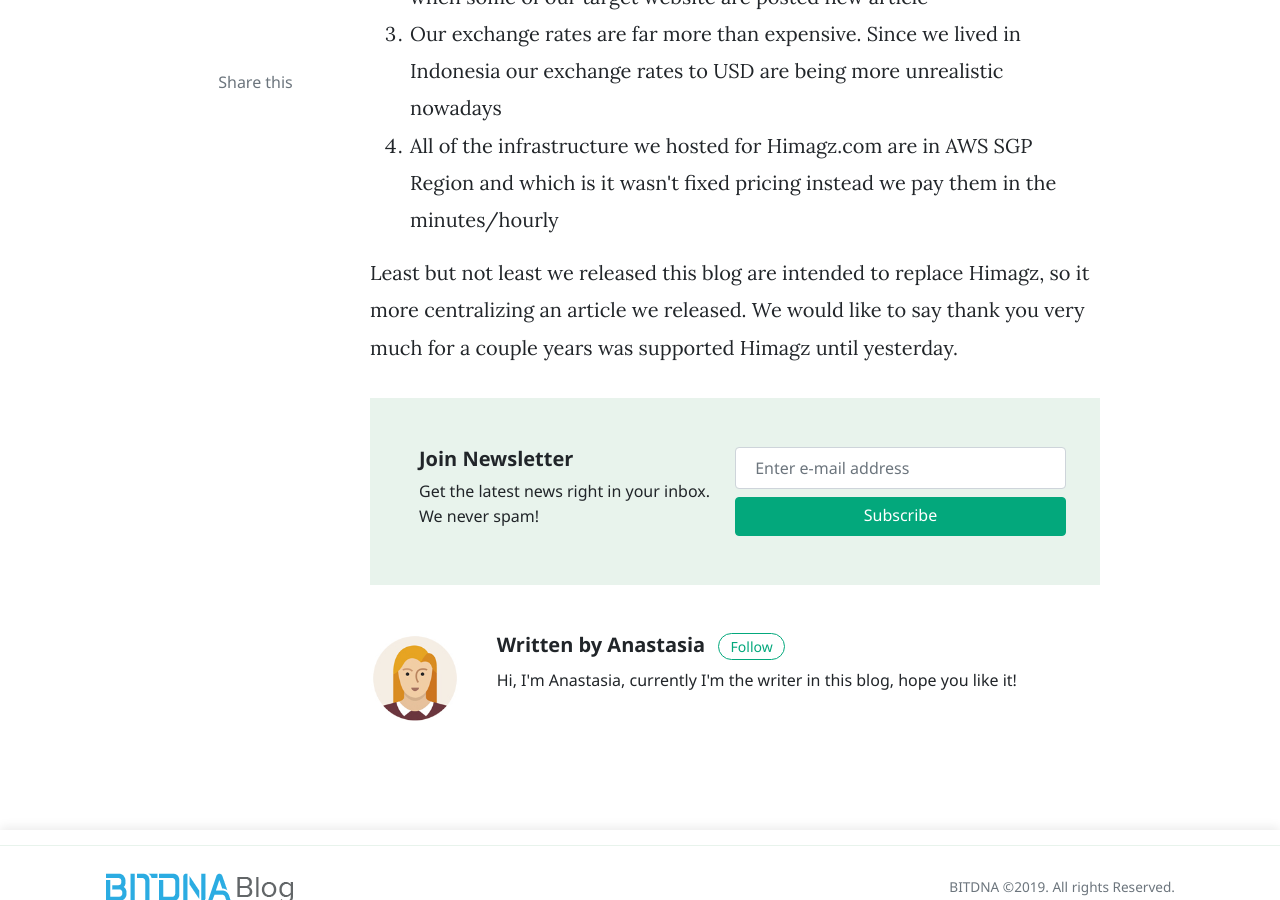
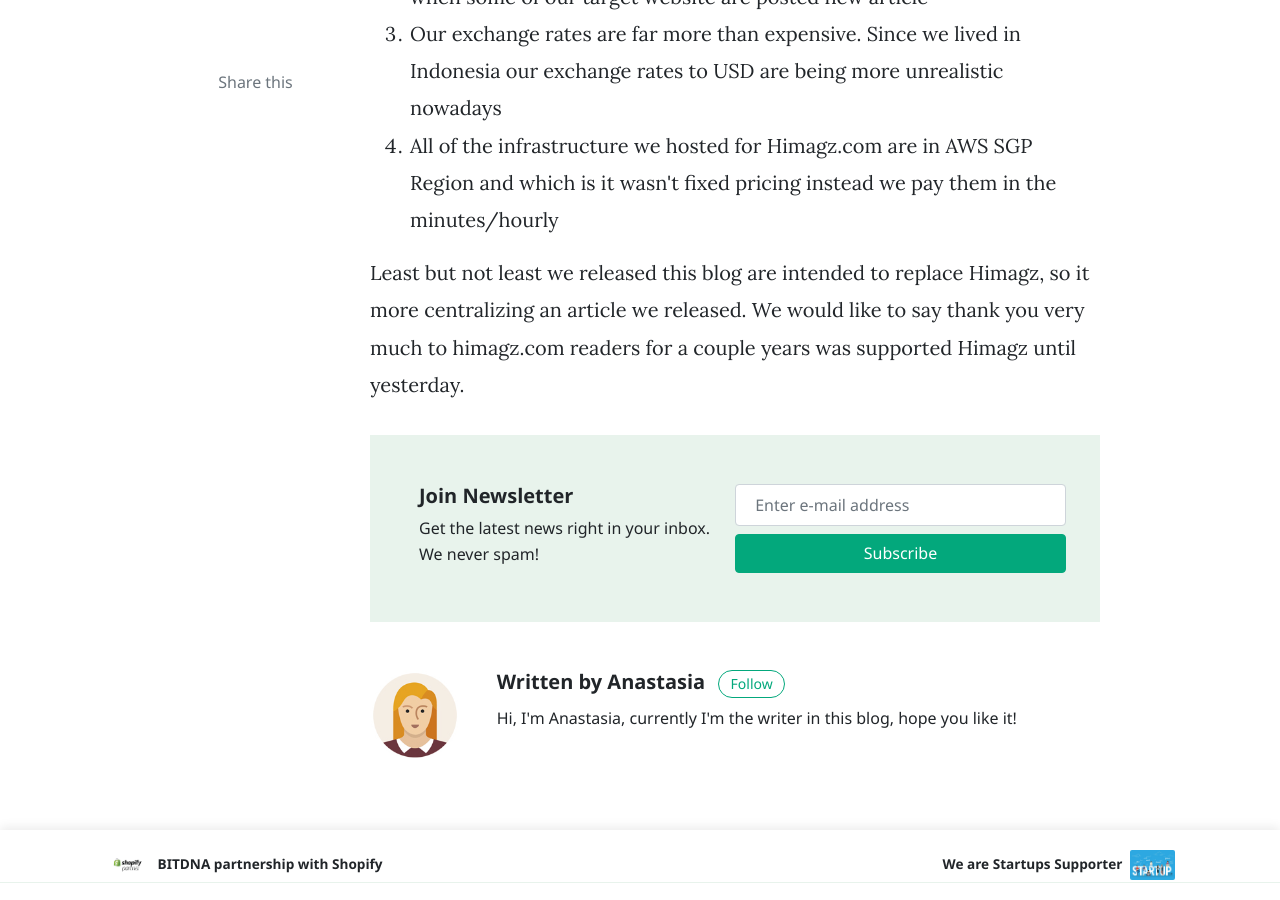
Before and after one commit to bit-dna/bitdnablog, a Jekyll site: the page built from _posts/2019-07-21-good-bye-himagz.markdown, in a window 1280 px wide and 900 px high, scrolled down 870 px. Built offline with Jekyll 4.4.1, drawn with Linux system fonts in a browser that asks for light colours; nearby versions of some CDN libraries; comment, search, counter and statistics services are not loaded.

Commit message:
change the wording

```diff
--- a/_posts/2019-07-21-good-bye-himagz.markdown
+++ b/_posts/2019-07-21-good-bye-himagz.markdown
@@ -13,4 +13,4 @@ One of our products that at the very beginning for blog, and day by day, month b
 <li>All of the infrastructure we hosted for Himagz.com are in AWS SGP Region and which is it wasn't fixed pricing instead we pay them in the minutes/hourly</li>
 </ol>
 
-Least but not least we released this blog are intended to replace Himagz, so it more centralizing an article we released. We would like to say thank you very much for a couple years was supported Himagz until yesterday.
+Least but not least we released this blog are intended to replace Himagz, so it more centralizing an article we released. We would like to say thank you very much to himagz.com readers for a couple years was supported Himagz until yesterday.
```
